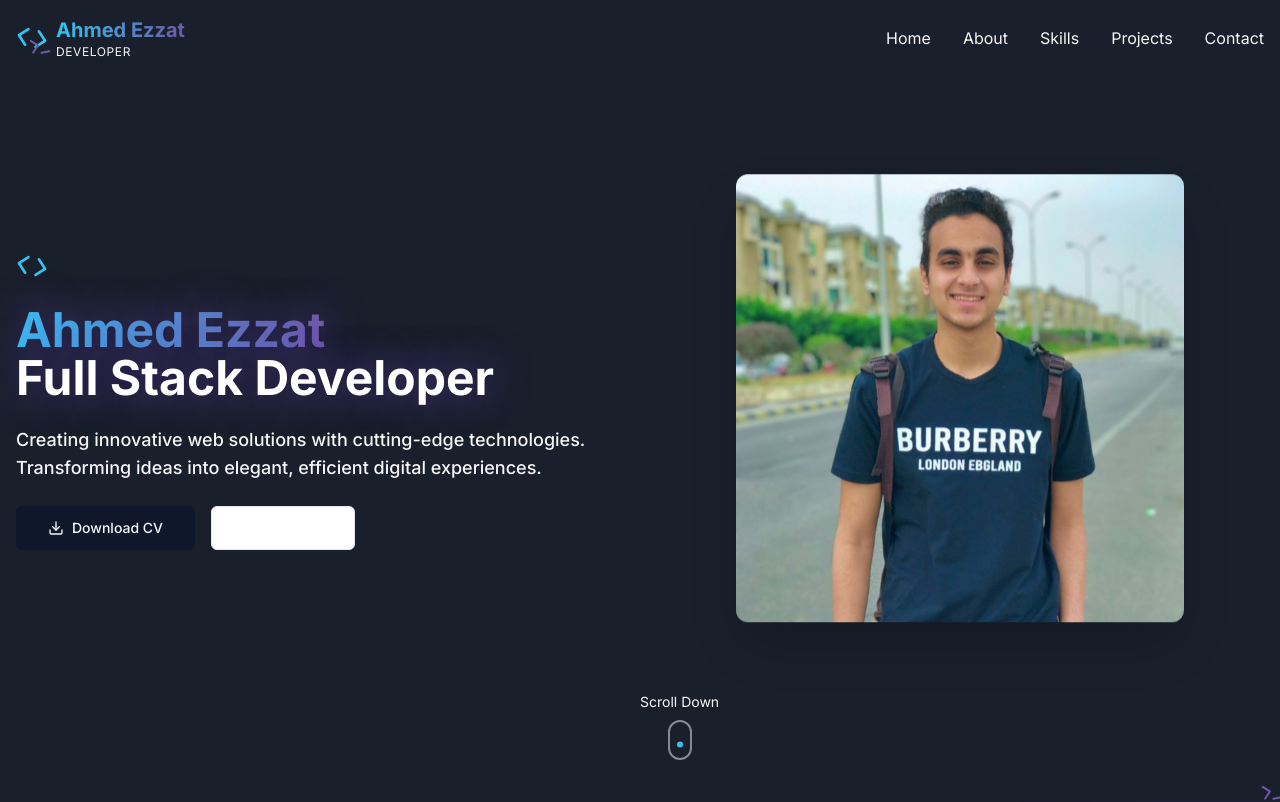
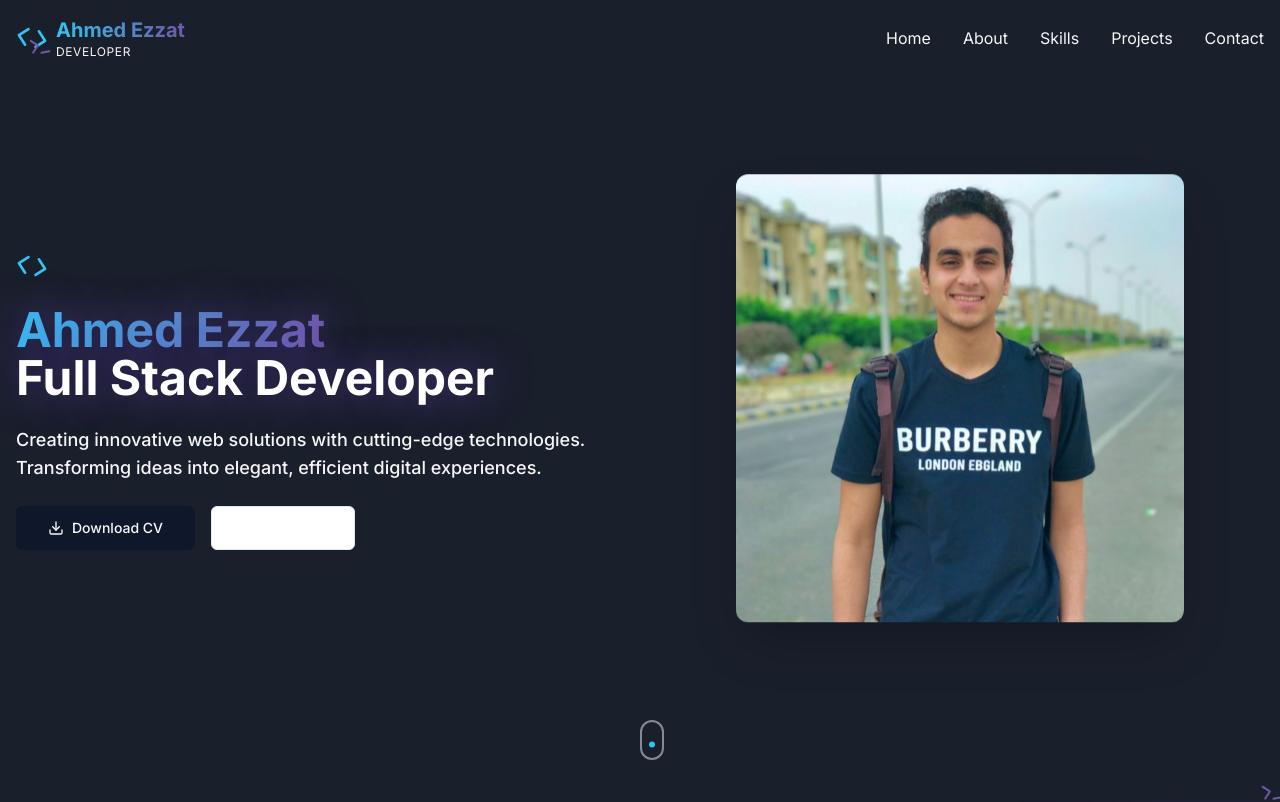
Before and after one commit to AhmedEzzat17/story-of-code, a React (Vite) app: page / in a window 1280 px wide. Shown: the top 802 px of the page. Built offline with nearby package versions, Linux system fonts and the light colour scheme.

Commit message:
Update HeroSection.tsx

```diff
--- a/src/components/portfolio/HeroSection.tsx
+++ b/src/components/portfolio/HeroSection.tsx
@@ -116,9 +116,8 @@ const HeroSection = () => {
         className="absolute bottom-10 left-1/2 -translate-x-1/2 flex flex-col items-center"
         initial={{ opacity: 0, y: 20 }}
         animate={{ opacity: 1, y: 0 }}
-        transition={{ delay: 1, duration: 0.5 }}
+        transition={{ delay: 1, duration: 0.9 }}
       >
-        <span className="text-portfolio-gray text-sm mb-2">Scroll Down</span>
         <div className="w-6 h-10 border-2 border-portfolio-gray/50 rounded-full flex justify-center">
           <motion.div
             className="w-1.5 h-1.5 bg-portfolio-teal rounded-full mt-2"
```
